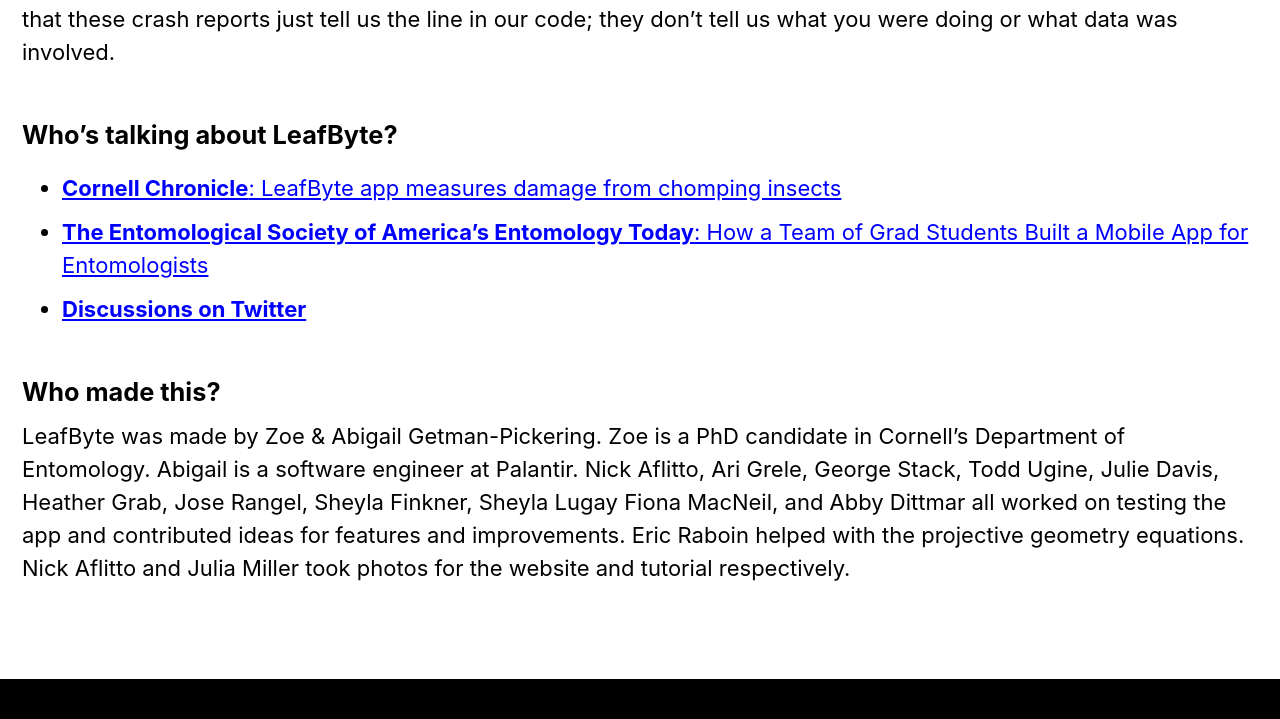
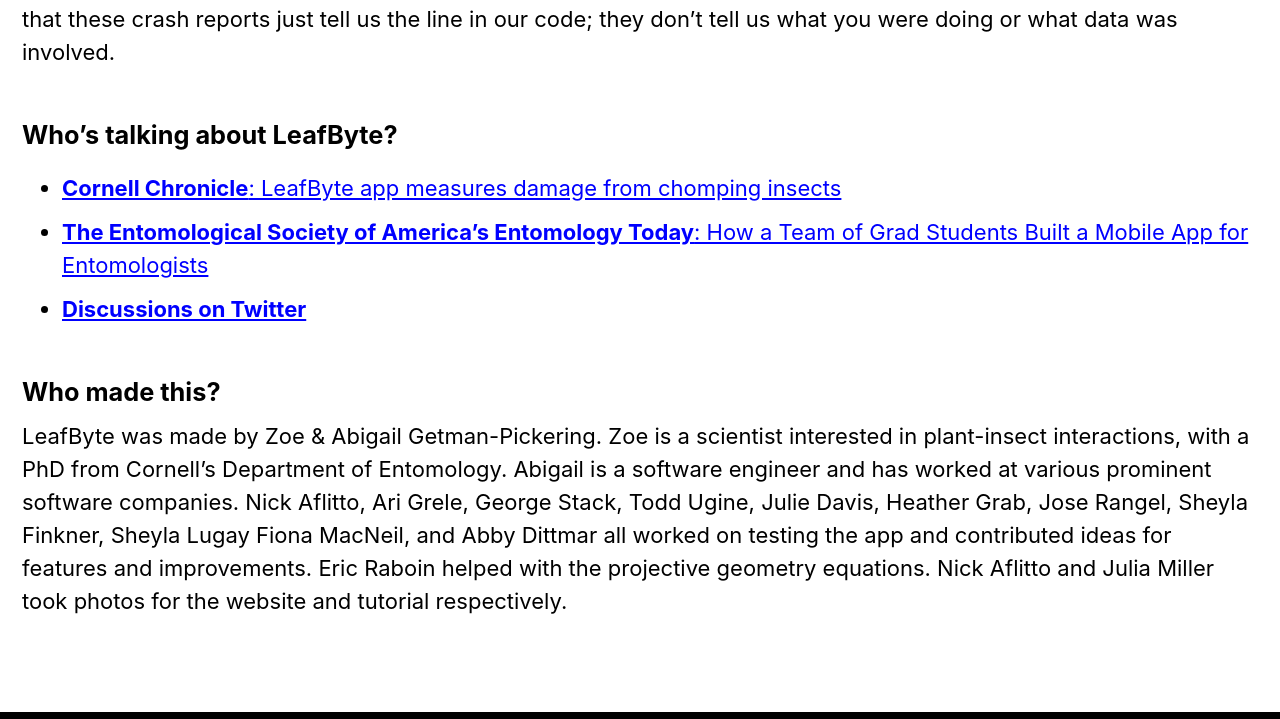
Before and after one commit to Zoegp/zoegp.github.io, a Jekyll site: the page built from leafbyte-faqs.md, in a window 1280 px wide and 900 px high, scrolled down 8907 px, cut to the strip 0-719 px from the top of the window. Built offline with Jekyll 4.4.1, drawn with Linux system fonts in a browser that asks for light colours; cached includes are drawn as plain includes; nearby versions of some CDN libraries.

Commit message:
update bios

```diff
--- a/leafbyte-faqs.md
+++ b/leafbyte-faqs.md
@@ -165,4 +165,4 @@
 * [**Discussions on Twitter**](https://twitter.com/search?q=leafbyte)
 
 ##### Who made this?
-LeafByte was made by Zoe & Abigail Getman-Pickering. Zoe is a PhD candidate in Cornell's Department of Entomology. Abigail is a software engineer at Palantir. Nick Aflitto, Ari Grele, George Stack, Todd Ugine, Julie Davis, Heather Grab, Jose Rangel, Sheyla Finkner, Sheyla Lugay Fiona MacNeil, and Abby Dittmar all worked on testing the app and contributed ideas for features and improvements. Eric Raboin helped with the projective geometry equations. Nick Aflitto and Julia Miller took photos for the website and tutorial respectively.
+LeafByte was made by Zoe & Abigail Getman-Pickering. Zoe is a scientist interested in plant-insect interactions, with a PhD from Cornell's Department of Entomology. Abigail is a software engineer and has worked at various prominent software companies. Nick Aflitto, Ari Grele, George Stack, Todd Ugine, Julie Davis, Heather Grab, Jose Rangel, Sheyla Finkner, Sheyla Lugay Fiona MacNeil, and Abby Dittmar all worked on testing the app and contributed ideas for features and improvements. Eric Raboin helped with the projective geometry equations. Nick Aflitto and Julia Miller took photos for the website and tutorial respectively.
```
